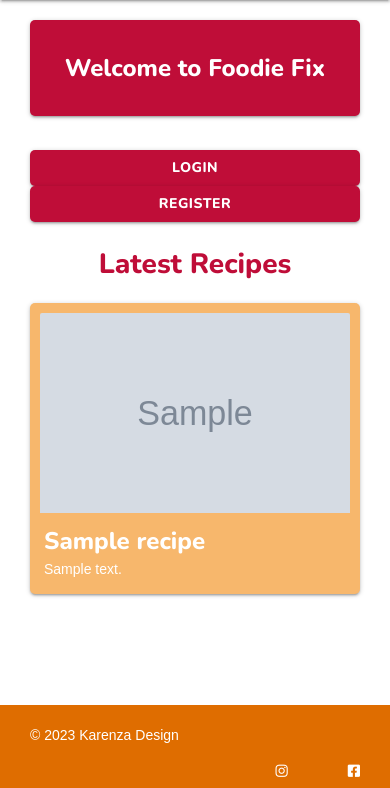
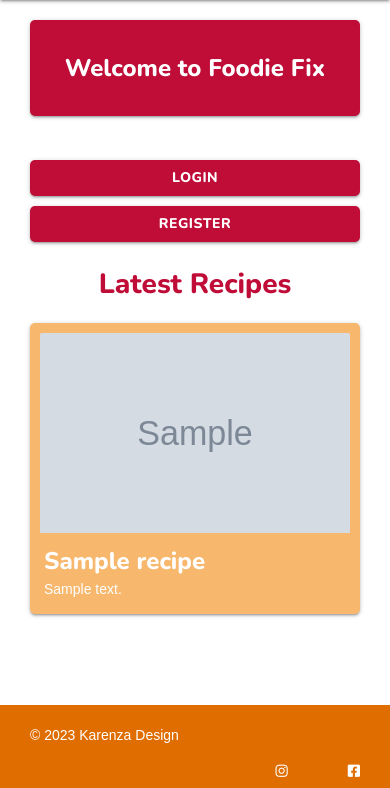
Before and after one commit to Renz2299/foodie-fix, a Flask app: page / in a window 390 px wide. Shown: the part 56-844 px from the top of the page. Run offline with Flask 2, Linux system fonts and the light colour scheme; tables that the repository leaves empty hold one stand-in row (values such as "Sample post"); grey boxes marked "Sample" are stand-in pictures; some web fonts are replaced.

Commit message:
button margin bug fix added to my recipes, recipe and account pages, more details button hover text-colour changed to white

```diff
--- a/foodiefix/static/css/styles.css
+++ b/foodiefix/static/css/styles.css
@@ -62,7 +62,7 @@ h3 {
     font-size: 28px;
 }
 
-footer p, .card-content p, .recipe-card-content p {
+footer p, .card-content p, .recipe-card-content p:not(.nunito-white) {
     font-family: 'Carme', sans-serif;
     color: #ffffff;
 }
@@ -195,3 +195,11 @@ a:hover {
 .input-field .prefix {
     color: #DF6D00;
 }
+
+/* -------------------------------------------- media queries */
+
+@media only screen and (max-width: 600px) {
+    .btn {
+        margin-top: 10px;
+    }
+}
--- a/foodiefix/templates/my_recipes.html
+++ b/foodiefix/templates/my_recipes.html
@@ -37,7 +37,9 @@
             <div class="recipe-card-content">
                 <span class="card-title">{{ recipe.recipe_title|truncate(18, True) }}</span>
                 <p>{{ recipe.recipe_description|truncate(60, True) }}</p>
-                <a href="{{ url_for('view_recipe', recipe_id=recipe.id) }}" class="btn btn-recipe bg-deep-fuscia">More Details</a>
+                <a href="{{ url_for('view_recipe', recipe_id=recipe.id) }}" class="btn btn-recipe bg-deep-fuscia">
+                    <p class="nunito-white">More Details</p>
+                </a>
             </div>
         </div>
     </div>
--- a/foodiefix/templates/recipes.html
+++ b/foodiefix/templates/recipes.html
@@ -53,7 +53,9 @@
                 <span class="card-title">{{ recipe.recipe_title|truncate(18, True) }}</span>
                 <p>{{ recipe.recipe_description|truncate(60, True) }}</p>
                 {% if current_user.is_authenticated %}
-                <a href="{{ url_for('view_recipe', recipe_id=recipe.id) }}" class="btn btn-recipe bg-deep-fuscia">More Details</a>
+                <a href="{{ url_for('view_recipe', recipe_id=recipe.id) }}" class="btn btn-recipe bg-deep-fuscia">
+                    <p class="nunito-white">More Details</p>
+                </a>
                 {% endif %}
             </div>
         </div>
```
Also changed, not shown: README.md, foodiefix/static/img/readme_imgs/btn_fixed.png (added), foodiefix/static/img/readme_imgs/media_query_btn_class.png (added).
